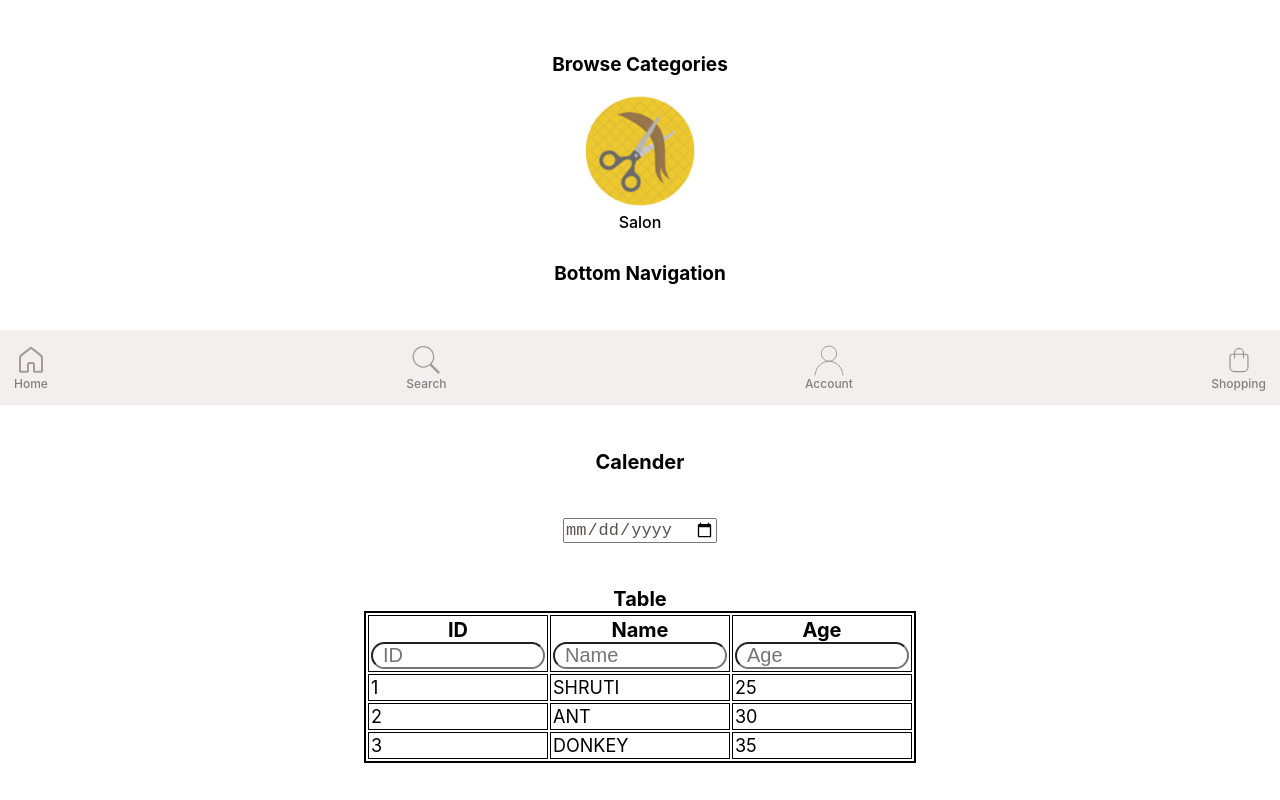
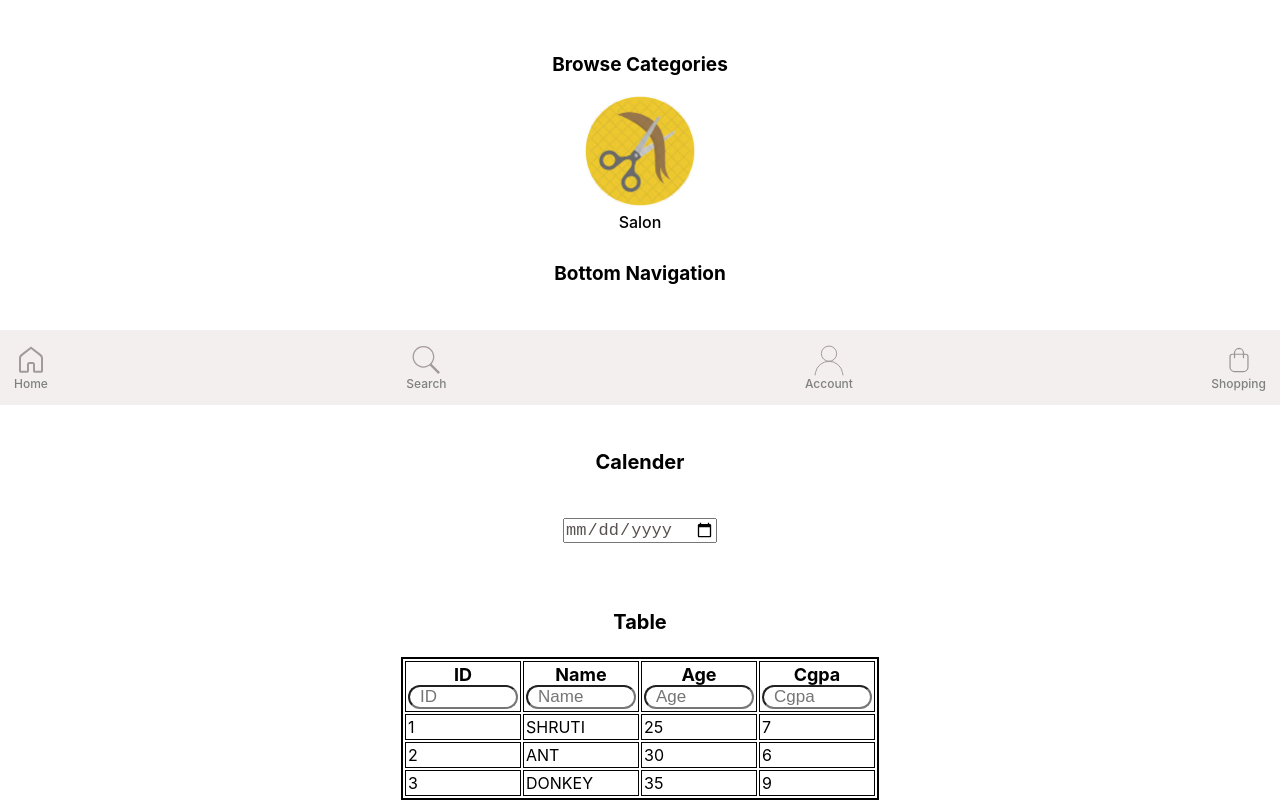
Before and after one commit to shrutiverma2208/shop, a React (Create React App) app: page / in a window 1280 px wide. Shown: the part 970-1770 px from the top of the page. Before the commit the page ends 1733 px from the top, so only its background shows below. Built offline with nearby package versions, Linux system fonts and the light colour scheme.

Commit message:
modifying the table css

```diff
--- a/src/App.js
+++ b/src/App.js
@@ -45,9 +45,9 @@ function App() {
     console.log('Account clicked')
    }
    const data = [
-    { id: 1, name: 'SHRUTI', age: 25 },
-    { id: 2, name: 'ANT', age: 30 },
-    { id: 3, name: 'DONKEY', age: 35 },
+    { id: 1, name: 'SHRUTI', age: 25, cgpa:7 },
+    { id: 2, name: 'ANT', age: 30,cgpa:6 },
+    { id: 3, name: 'DONKEY', age: 35, cgpa:9 },
   ];
 
 
--- a/src/Components/Table/Table.css
+++ b/src/Components/Table/Table.css
@@ -3,21 +3,27 @@
    display: inline-block;
 
 }
+@media (max-width: 600px) {
+    .table-container input {
+       max-width:50% ;
+    }
+  }
 
 
 .table-container th{
-    font-size: 20px;
+    font-size: 18px;
+
     border: 1px solid black;
     padding:2px
 }
 .table-container td{
-    font-size: 18px;
+    font-size: 16px;
     text-align: start;
     border: 1px solid black;
     padding:2px
 }
 .table-container input{
-    border-radius: 20px;
+    border-radius: 16px;
     padding-left: 10px;
-    max-width: 20vh;
+    max-width: 12vh;
 }
--- a/src/Components/Table/Table.js
+++ b/src/Components/Table/Table.js
@@ -5,6 +5,7 @@ const Table = ({ data }) => {
     const [searchId, setSearchId] =useState('');
     const [searchName, setSearchName] =useState('');
     const [searchAge, setSearchAge] =useState('');
+    const [searchCgpa, setSearchCgpa] =useState('');
     const handleId=(e)=>{
         setSearchId(e.target.value)
     }
@@ -14,16 +15,19 @@ const Table = ({ data }) => {
     const handleAge=(e)=>{
         setSearchAge(e.target.value)
     }
+    const handleCgpa=(e)=>{
+        setSearchCgpa(e.target.value)
+    }
 
         return (
             <>
-           <h3 style={{fontSize:'20px'}}>Table</h3>
+           <h3 style={{fontSize:'20px',margin:'23px'}}>Table</h3>
           <table className='table-container'>
             <thead>
               <tr>
                 <th>ID
                     <br/>
-                <input style={{fontSize:'20px'}}
+                <input style={{fontSize:'17px'}}
                        type="number"
                        placeholder="ID"
                        value={searchId}
@@ -32,7 +36,7 @@ const Table = ({ data }) => {
 
                 <th>Name
                     <br/>
-                <input style={{fontSize:'20px'}}
+                <input style={{fontSize:'17px'}}
                        type="text"
                        placeholder="Name"
                        value={searchName}
@@ -41,11 +45,20 @@ const Table = ({ data }) => {
 
                 <th>Age
                 <br/>
-                <input style={{fontSize:'20px'}}
+                <input style={{fontSize:'17px'}}
                        type="number"
                        placeholder="Age"
                        value={searchAge}
                        onChange={handleAge}/>
+                </th>
+
+                <th>Cgpa
+                <br/>
+                <input style={{fontSize:'17px'}}
+                       type="number"
+                       placeholder="Cgpa"
+                       value={searchCgpa}
+                       onChange={handleCgpa}/>
                 </th>
               </tr>
             </thead>
@@ -58,6 +71,7 @@ const Table = ({ data }) => {
                   <td>{item.id}</td>
                   <td>{item.name}</td>
                   <td>{item.age}</td>
+                  <td>{item.cgpa}</td>
                 </tr>
               ))}
             </tbody>
```
